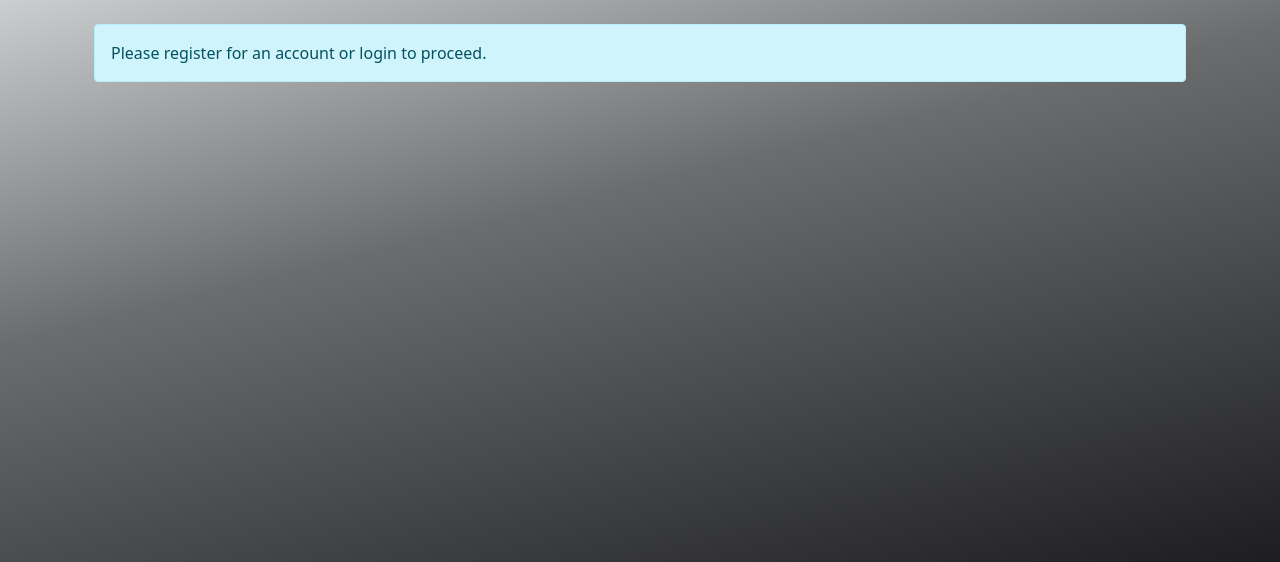
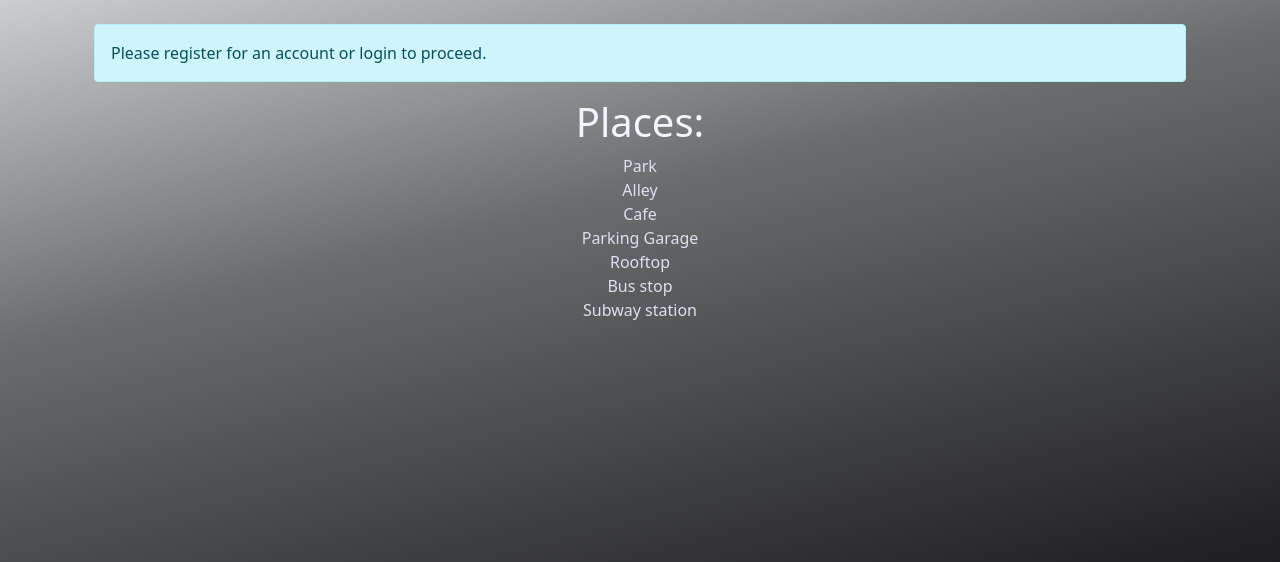
Before and after one commit to UMBC-MeetingMayhem/MeetingMayhem, a Flask app: page / in a window 1280 px wide. Shown: the part 56-618 px from the top of the page. Run offline with Flask 2, Linux system fonts and the light colour scheme; some libraries are stand-ins or nearby versions.

Commit message:
named places

```diff
--- a/MeetingMayhem/templates/end_of_game.html
+++ b/MeetingMayhem/templates/end_of_game.html
@@ -9,7 +9,7 @@
 
 {% extends "layout.html" %} <!-- this tells jinja that we are using a template -->
 {% block content %} <!-- this piece of code tells jinja where to put the html for this page in the parent template -->
-    <h1 style="text-align:center;">Location: time</h1>
+    <h1 style="text-align:center;">{{game.end_result}}</h1>
 	<h1 style="text-align:center;">[Location image]</h1>
 	<h1 style="text-align:center;">{{result}}</h1>
 
--- a/MeetingMayhem/templates/home.html
+++ b/MeetingMayhem/templates/home.html
@@ -11,6 +11,19 @@
 {% extends "layout.html" %} <!-- this tells jinja that we are using a template -->
 {% block content %} <!-- this piece of code tells jinja where to put the html for this page in the parent template -->
 
+<h1 style="text-align:center;">
+Places:
+</h1>
+
+<p style="text-align:center;">
+Park</br>
+Alley</br>
+Cafe</br>
+Parking Garage</br>
+Rooftop</br>
+Bus stop</br>
+Subway station</br>
+</p>
 <script type="text/javascript" charset="utf-8">
 	$(document).ready(function() {
 		// Connect to the Socket.IO server.
```
Also changed, not shown: MeetingMayhem/templates/adversary_messages.html (+7 -4 lines), MeetingMayhem/templates/messages.html (+7 -4 lines).
